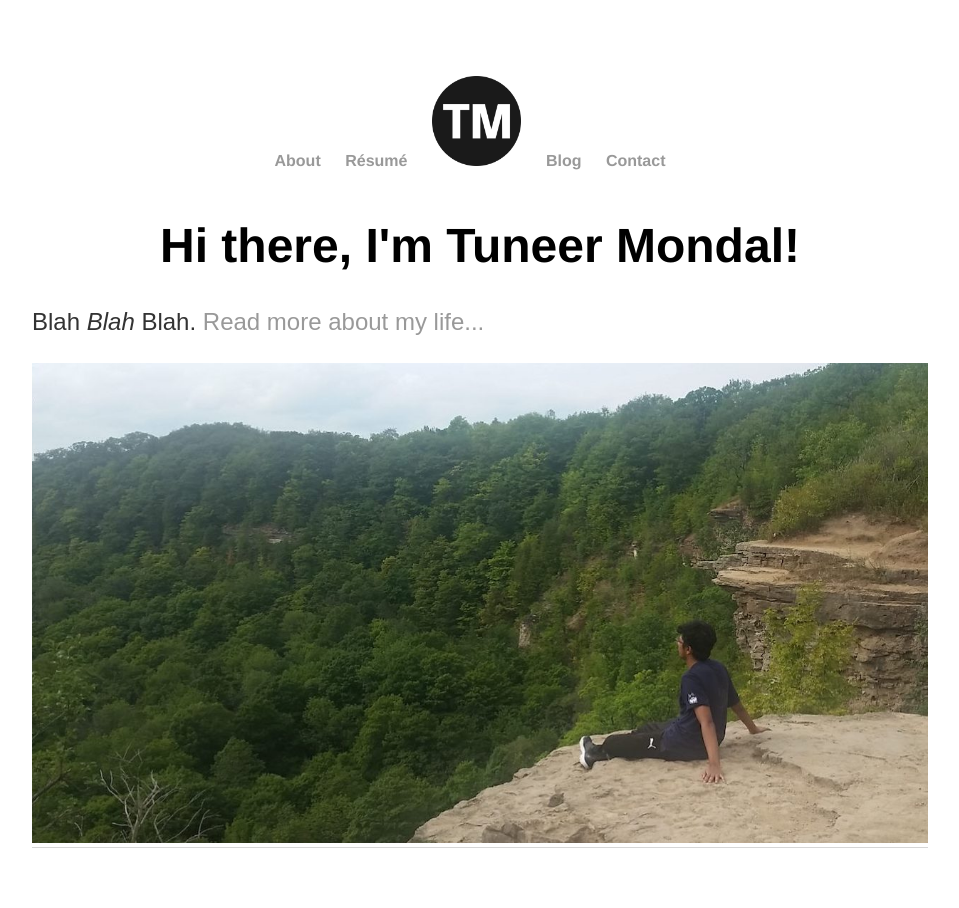
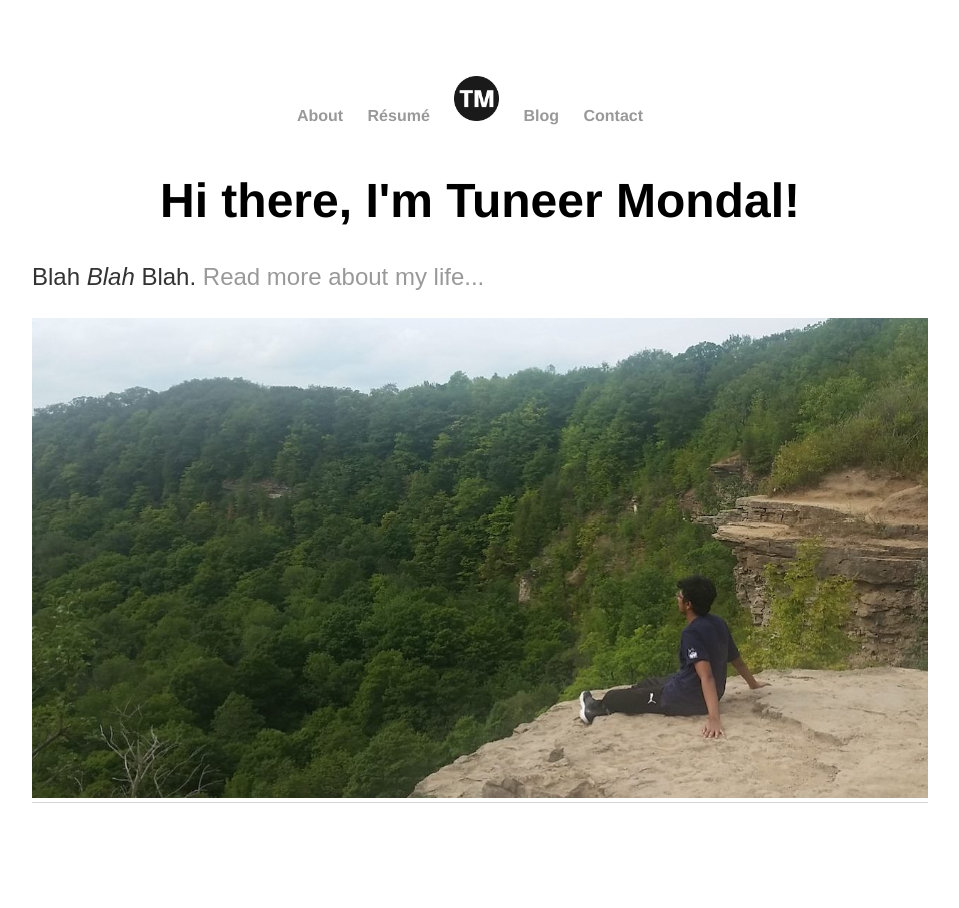
Before and after one commit to t-mondal/t-mondal.github.io, a Jekyll site: the page built from index.html, in a window 1280 px wide. Shown: the whole page, without its empty margins (160-1119 px from the left). Built offline with Jekyll 4.4.1, drawn with Linux system fonts in a browser that asks for light colours.

Commit message:
Update default.html

```diff
--- a/_layouts/default.html
+++ b/_layouts/default.html
@@ -11,7 +11,7 @@
 		        	<li><a href="/about">About</a></li>
 	        		<li><a href="/cv/">Résumé</a></li>
 				<li><a href="/">
-<img src="//t-mondal.github.io/images/trademark.png" class="inline" style='height: 10%; width: 10%; object-fit: contain'/> </a></li>
+<img src="//t-mondal.github.io/images/trademark.png" class="inline" style='height: 5%; width: 5%; object-fit: contain'/> </a></li>
 	        		<li><a href="/blog">Blog</a></li>
 				<li><a href="/contact">Contact</a></li>
 	    		</ul>
```
